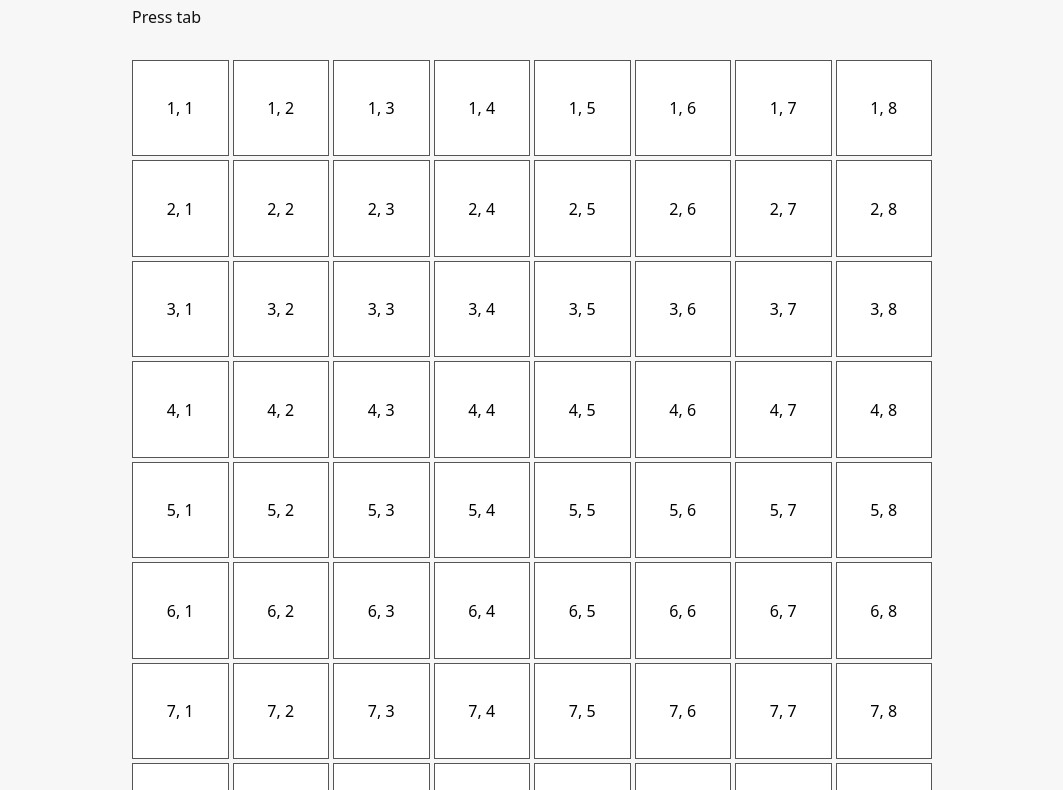
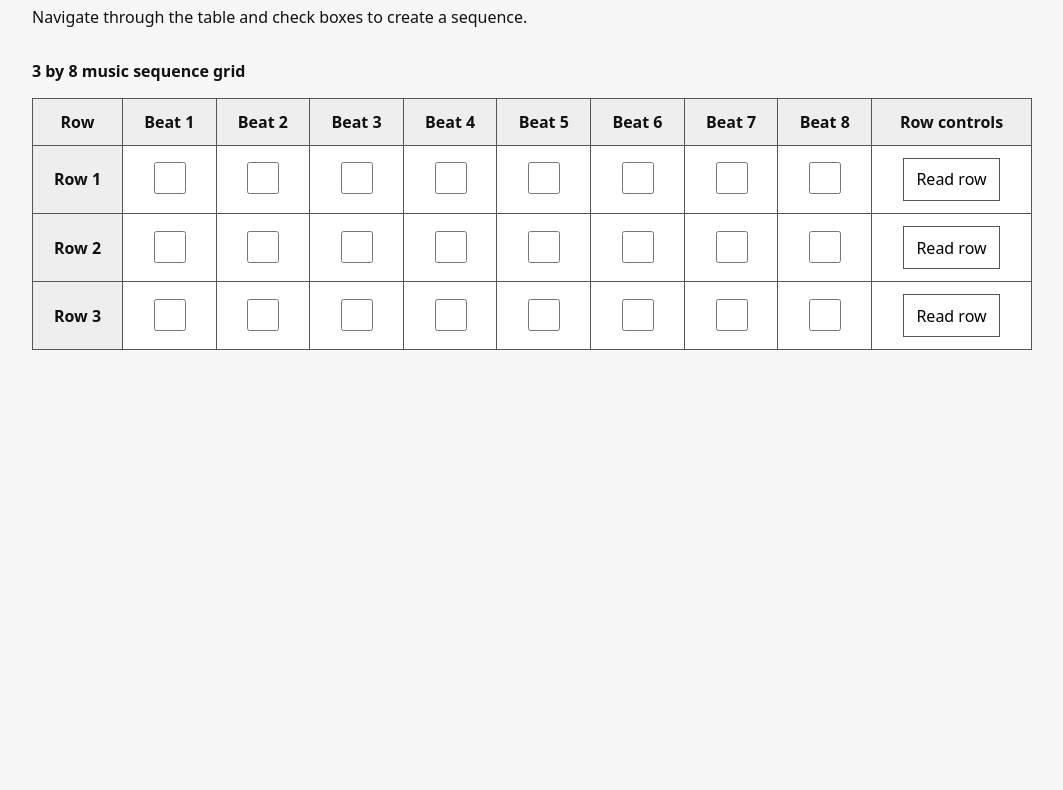
Before and after one commit to muskanf/accessiblemusic, a website built with Vite: page index.html in a window 1280 px wide. Shown: the part 112-902 px from the top of the page, without its empty margins (108-1171 px from the left). After the commit the page ends 800 px from the top, so only its background shows below. Built offline with nearby package versions, Linux system fonts and the light colour scheme.

Commit message:
added checkbox and matrix representation

```diff
--- a/index.html
+++ b/index.html
@@ -2,22 +2,48 @@
 <html lang="en">
 <head>
   <meta charset="UTF-8" />
+
   <meta
     name="viewport"
     content="width=device-width, initial-scale=1.0"
   />
-  <title>Grid</title>
+
+  <title>grid</title>
 </head>
 
 <body>
   <main>
-    <h1>Accessible Grid</h1>
+    <h1>grid</h1>
 
     <p>
-      Press tab
+      Navigate through the table and check boxes to create a sequence.
     </p>
 
-    <div id="grid" class="grid" aria-label="Interactive grid"></div>
+    <table id="grid">
+      <caption>
+        3 by 8 music sequence grid
+      </caption>
+
+      <thead>
+        <tr id="column-headers">
+          <th scope="col">Row</th>
+        </tr>
+      </thead>
+
+      <tbody id="grid-body">
+      </tbody>
+    </table>
+
+    <!--
+      Screen-reader announcements are placed here.
+      It is visually hidden, but assistive technology can read it.
+    -->
+    <div
+      id="screen-reader-status"
+      class="sr-only"
+      aria-live="polite"
+      aria-atomic="true"
+    ></div>
   </main>
 
   <script type="module" src="/src/main.js"></script>
--- a/src/main.js
+++ b/src/main.js
@@ -1,24 +1,113 @@
 import "./style.css";
+const rows = 3;
+const columns = 8;
+// MATRIX
+// Each row starts as:
+// [0, 0, 0, 0, 0, 0, 0, 0]
+// 0 = checkbox is off
+// 1 = checkbox is on
+const matrix = Array.from(
+  { length: rows },
+  () => Array(columns).fill(0)
+);
+// Names for the three rows.
+// These will later be: ["Kick", "Snare", "Hi-hat"]
+const rowNames = [
+  "Row 1",
+  "Row 2",
+  "Row 3"
+];
+const headerRow = document.querySelector("#column-headers");
+const gridBody = document.querySelector("#grid-body");
+const screenReaderStatus =
+  document.querySelector("#screen-reader-status");
+// column headers
+for (let column = 0; column < columns; column++) {
+  const header = document.createElement("th");
+  header.scope = "col";
+  header.id = `column-${column}`;
+  header.textContent = `Beat ${column + 1}`;
+  headerRow.appendChild(header);
+}
+// Add one final header for the row controls.
+const controlsHeader = document.createElement("th");
+controlsHeader.scope = "col";
+controlsHeader.textContent = "Row controls";
+headerRow.appendChild(controlsHeader);
+// table rows
+for (let row = 0; row < rows; row++) {
+  const tableRow = document.createElement("tr");
+  //row header
+  const rowHeader = document.createElement("th");
+  rowHeader.scope = "row";
+  rowHeader.id = `row-${row}`;
+  rowHeader.textContent = rowNames[row];
+  tableRow.appendChild(rowHeader);
+  // 8 checkbox cells
+  for (let column = 0; column < columns; column++) {
+    const tableCell = document.createElement("td");
+    const checkbox = document.createElement("input");
+    checkbox.type = "checkbox";
+    checkbox.className = "grid-checkbox";
+    // Gives JavaScript a way to know which
+    // matrix position this checkbox represents.
+    checkbox.dataset.row = row;
+    checkbox.dataset.column = column;
+    // Screen reader label:"Row 1, Beat 3, checkbox, unchecked"
+    // The screen reader will automatically announce checked / unchecked state.
+    checkbox.setAttribute(
+      "aria-label",
+      `${rowNames[row]}, Beat ${column + 1}`
+    );
+  //updating the matrix when a checkbox is checked or unchecked
+    checkbox.addEventListener("change", () => {
+      matrix[row][column] =
+        checkbox.checked ? 1 : 0;
+      // For now, print it so we can see
+      // whether the matrix is updating.
+      console.log(matrix);
+    });
+    tableCell.appendChild(checkbox);
+    tableRow.appendChild(tableCell);
+  }
+  // read row button
+  const controlsCell = document.createElement("td");
+  const readButton = document.createElement("button");
+  readButton.type = "button";
+  readButton.textContent = "Read row";
+  readButton.setAttribute(
+    "aria-label",
+    `Read contents of ${rowNames[row]}`
+  );
+  readButton.addEventListener("click", () => {
+    readRow(row);
+  });
+  controlsCell.appendChild(readButton);
+  tableRow.appendChild(controlsCell);
+  gridBody.appendChild(tableRow);
+}
+// read row with screen reader
+function readRow(row) {
+  const rowValues = matrix[row];
+  // Convert:
+  //
+  // [1, 0, 0, 1]
+  //
+  // into:
+  //
+  // "one zero zero one"
 
-const rows = 8;
-const columns = 8;
-
-const grid = document.querySelector("#grid");
-
-for (let row = 0; row < rows; row++) {
-  for (let column = 0; column < columns; column++) {
-    const cell = document.createElement("button");
-
-    cell.className = "grid-cell";
-    cell.type = "button";
-
-    cell.textContent = `${row + 1}, ${column + 1}`;
-
-    cell.setAttribute(
-      "aria-label",
-      `Row ${row + 1}, column ${column + 1}`
-    );
-
-    grid.appendChild(cell);
-  }
+  const spokenValues = rowValues
+    .map(value => value === 1 ? "one" : "zero")
+    .join(" ");
+  const message =
+    `${rowNames[row]}: ${spokenValues}`;
+  // Clear first so pressing the same button
+  // repeatedly still triggers an announcement.
+  screenReaderStatus.textContent = "";
+  requestAnimationFrame(() => {
+    screenReaderStatus.textContent = message;
+  });
 }
+// testing in console
+window.matrix = matrix;
--- a/src/style.css
+++ b/src/style.css
@@ -11,30 +11,66 @@ body {
 }
 
 main {
-  max-width: 800px;
+  max-width: 1000px;
   margin: 0 auto;
 }
 
-.grid {
-  display: grid;
-  grid-template-columns: repeat(8, 1fr);
-  gap: 4px;
+table {
+  width: 100%;
   margin-top: 2rem;
+  border-collapse: collapse;
+  background: white;
 }
 
-.grid-cell {
-  aspect-ratio: 1;
-  border: 1px solid #555;
-  background: white;
-  cursor: pointer;
-  font: inherit;
+caption {
+  margin-bottom: 1rem;
+  font-weight: bold;
+  text-align: left;
 }
 
-.grid-cell:hover {
+th,
+td {
+  padding: 0.75rem;
+  border: 1px solid #555;
+  text-align: center;
+}
+
+th {
   background: #eee;
 }
 
-.grid-cell:focus {
+.grid-checkbox {
+  width: 2rem;
+  height: 2rem;
+  cursor: pointer;
+}
+
+.grid-checkbox:focus-visible,
+button:focus-visible {
   outline: 4px solid black;
-  outline-offset: 2px;
+  outline-offset: 3px;
 }
+
+button {
+  padding: 0.6rem 0.8rem;
+  border: 1px solid #555;
+  background: white;
+  font: inherit;
+  cursor: pointer;
+}
+
+button:hover {
+  background: #eee;
+}
+
+.sr-only {
+  position: absolute;
+  width: 1px;
+  height: 1px;
+  padding: 0;
+  margin: -1px;
+  overflow: hidden;
+  clip: rect(0, 0, 0, 0);
+  white-space: nowrap;
+  border: 0;
+}
```
